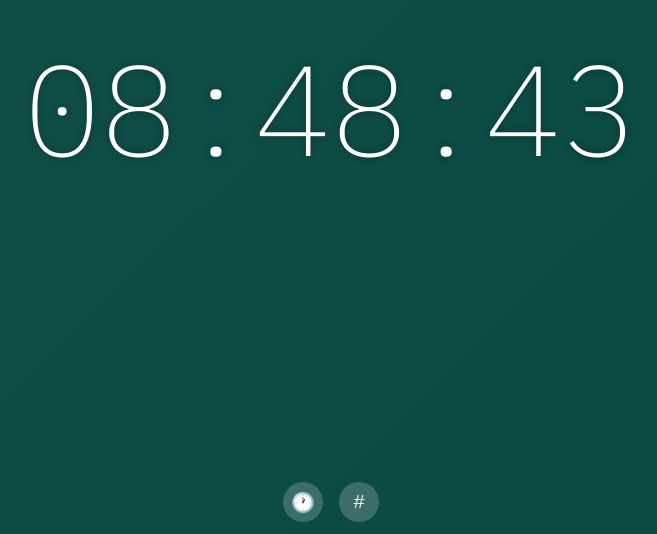
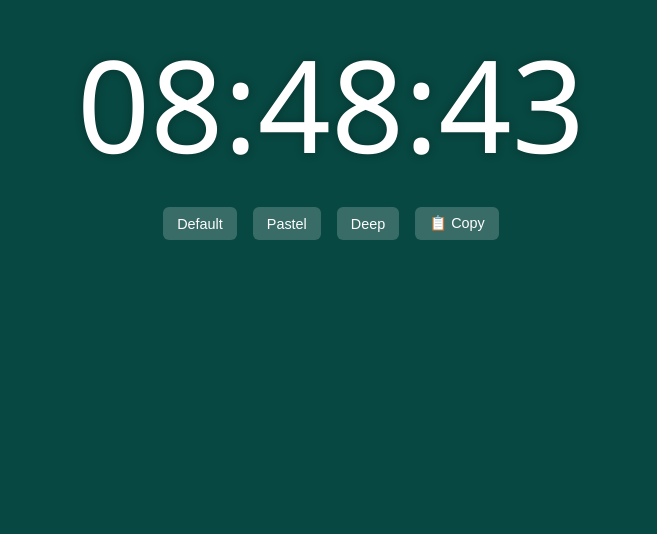
Before and after one commit to votepluto/colour-clock, a plain HTML site: page index.html in a window 1280 px wide. Shown: the part 266-800 px from the top of the page, without its empty margins (309-966 px from the left). Drawn offline with Linux system fonts and the light colour scheme.

Commit message:
Add files via upload

```diff
--- a/index.html
+++ b/index.html
@@ -1,25 +1,24 @@
-
 <!DOCTYPE html>
 <html lang="en">
 <head>
   <meta charset="UTF-8" />
   <meta name="viewport" content="width=device-width, initial-scale=1.0"/>
   <title>The Colour Clock</title>
-  <link href="https://fonts.googleapis.com/css2?family=IBM+Plex+Mono:wght@200&display=swap" rel="stylesheet">
+  <link href="https://fonts.googleapis.com/css2?family=Noto+Sans&display=swap" rel="stylesheet">
   <style>
     html, body {
       margin: 0;
       padding: 0;
       width: 100%;
       height: 100%;
-      font-family: 'IBM Plex Mono', monospace;
-      font-weight: 200;
-      background: linear-gradient(135deg, rgba(255,255,255,0.05), rgba(0,0,0,0.02));
-      transition: background-color 1s ease;
+      font-family: 'Noto Sans', sans-serif;
+      font-weight: 400;
       display: flex;
       flex-direction: column;
       justify-content: center;
       align-items: center;
+      background-color: #000;
+      transition: background-color 1s ease;
       box-sizing: border-box;
     }
 
@@ -35,37 +34,29 @@
     #clock {
       font-size: min(18vw, 16vh);
       color: white;
-      text-shadow: 0px 0px 10px rgba(0,0,0,0.3);
+      text-shadow: 0 0 10px rgba(0,0,0,0.3);
+      margin-bottom: 1rem;
     }
 
-    .toggle-container {
-      height: auto;
-      padding-bottom: 1.5vh;
+    .controls {
       display: flex;
+      flex-direction: row;
       gap: 1rem;
+      margin-bottom: 1.5vh;
     }
 
-    .toggle-button {
-      width: 40px;
-      height: 40px;
-      min-width: 40px;
-      min-height: 40px;
-      max-width: 40px;
-      max-height: 40px;
-      border-radius: 50%;
+    .button {
+      padding: 8px 14px;
+      font-size: 0.9rem;
+      background-color: rgba(255,255,255,0.2);
       border: none;
-      background-color: rgba(255,255,255,0.2);
+      border-radius: 6px;
       color: white;
-      font-size: 1.2em;
-      display: flex;
-      align-items: center;
-      justify-content: center;
       cursor: pointer;
       backdrop-filter: blur(4px);
-      flex-shrink: 0;
     }
 
-    .toggle-button:focus {
+    .button:focus {
       outline: none;
     }
   </style>
@@ -73,14 +64,63 @@
 <body>
   <div class="wrapper">
     <div id="clock">00:00:00</div>
-  </div>
-  <div class="toggle-container">
-    <button class="toggle-button" onclick="setMode('time')">&#128336;</button>
-    <button class="toggle-button" onclick="setMode('hex')">#</button>
+    <div class="controls">
+      <button class="button" onclick="setMode('default')">Default</button>
+      <button class="button" onclick="setMode('pastel')">Pastel</button>
+      <button class="button" onclick="setMode('deep')">Deep</button>
+      <button class="button" onclick="copyHex()">📋 Copy</button>
+    </div>
   </div>
 
   <script>
-    let mode = 'time';
+    let mode = 'default';
+    let currentHex = '#000000';
+
+    function hexToHSL(hex) {
+      const r = parseInt(hex.slice(1, 3), 16) / 255;
+      const g = parseInt(hex.slice(3, 5), 16) / 255;
+      const b = parseInt(hex.slice(5, 7), 16) / 255;
+      const max = Math.max(r, g, b), min = Math.min(r, g, b);
+      let h, s, l = (max + min) / 2;
+
+      if (max === min) {
+        h = s = 0;
+      } else {
+        const d = max - min;
+        s = l > 0.5 ? d / (2 - max - min) : d / (max + min);
+        switch(max) {
+          case r: h = (g - b) / d + (g < b ? 6 : 0); break;
+          case g: h = (b - r) / d + 2; break;
+          case b: h = (r - g) / d + 4; break;
+        }
+        h = h * 60;
+      }
+      return [h, s * 100, l * 100];
+    }
+
+    function hslToHex(h, s, l) {
+      s /= 100;
+      l /= 100;
+      const k = n => (n + h / 30) % 12;
+      const a = s * Math.min(l, 1 - l);
+      const f = n => {
+        const color = l - a * Math.max(Math.min(k(n) - 3, 9 - k(n), 1), -1);
+        return Math.round(255 * color).toString(16).padStart(2, '0');
+      };
+      return `#${f(0)}${f(8)}${f(4)}`;
+    }
+
+    function applyBackground(hex) {
+      if (mode === 'pastel' || mode === 'deep') {
+        const [h, s, l] = hexToHSL(hex);
+        const newL = mode === 'pastel' ? 80 : 25;
+        const newS = mode === 'pastel' ? 60 : 50;
+        currentHex = hslToHex(h, newS, newL);
+      } else {
+        currentHex = hex;
+      }
+      document.body.style.backgroundColor = currentHex;
+    }
 
     function updateClock() {
       const now = new Date();
@@ -88,13 +128,19 @@
       const m = now.getMinutes().toString().padStart(2, '0');
       const s = now.getSeconds().toString().padStart(2, '0');
       const hex = '#' + h + m + s;
-      document.body.style.backgroundColor = hex;
-      document.getElementById('clock').innerText = mode === 'time' ? h + ':' + m + ':' + s : hex;
+      document.getElementById('clock').innerText = h + ':' + m + ':' + s;
+      applyBackground(hex);
     }
 
-    function setMode(selectedMode) {
-      mode = selectedMode;
+    function setMode(m) {
+      mode = m;
       updateClock();
+    }
+
+    function copyHex() {
+      navigator.clipboard.writeText(currentHex).then(() => {
+        alert('Copied: ' + currentHex);
+      });
     }
 
     setInterval(updateClock, 1000);
```
